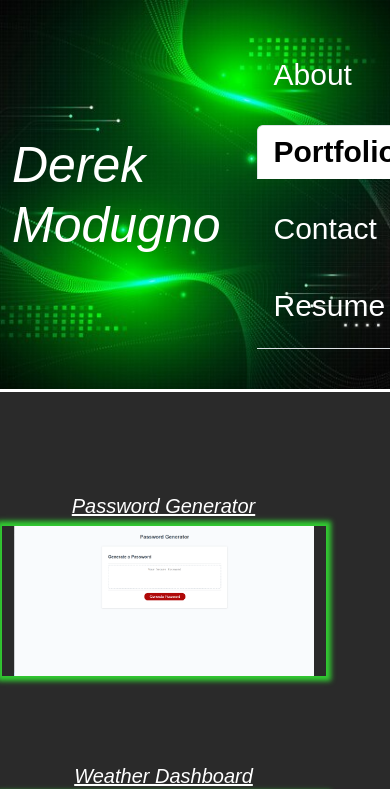
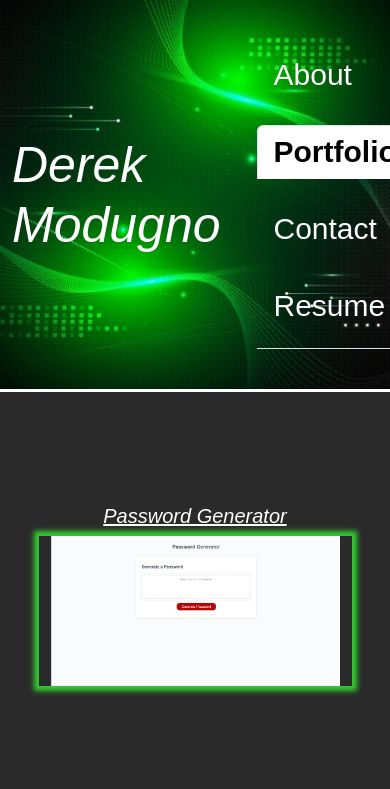
Before and after one commit to derekm129/reactPortfolio, a React (Vite) app: page /Portfolio in a window 390 px wide. Shown: the top 789 px of the page. Built offline with nearby package versions, Linux system fonts and the light colour scheme.

Commit message:
modified media query

```diff
--- a/src/App.css
+++ b/src/App.css
@@ -203,11 +203,23 @@ header {
   }
   /* Projects */
   .parentContainer {
+    display: flex;
     flex-direction: column;
     align-items: center;
+    justify-content: center;
+    width: 100%;
+    padding: 10px;
+  }
+
+  .anotherContainer {
+    width: auto;
   }
 
   .project {
+    display: flex;
+    flex-direction: column;
+    align-items: center;
+    justify-content: center;
     width: 90%;
     margin-top: 10px;
     height: auto; /* Allow height to adjust based on content */
@@ -218,13 +230,6 @@ header {
     margin-top: 10px;
   }
 
-  .parentContainer {
-    width: 100%;
-  }
-
-  .anotherContainer {
-    width: auto;
-  }
   /* Resume */
   #resumeImg {
     height: 400px;
--- a/src/App.jsx
+++ b/src/App.jsx
@@ -7,7 +7,7 @@ import "./App.css";
 function App() {
   // The Outlet component will conditionally swap between the different pages according to the URL
   return (
-    <div className="flex-column">
+    <div>
       <Header />
       <main>
         <Outlet />
--- a/src/components/Project.jsx
+++ b/src/components/Project.jsx
@@ -4,7 +4,7 @@ import { Link } from 'react-router-dom';
 function Project(props) {
   return (
     <div className='parentContainer mt-5'>
-      <div className="project row justify-content-center align-items-center">
+      <div className="project row align-items-center">
         {/* Title */}
         <a href={props.deployment}>
           <h3 className='project-title text-center' style={{ color: 'white' }}>{props.title}</h3>
```
